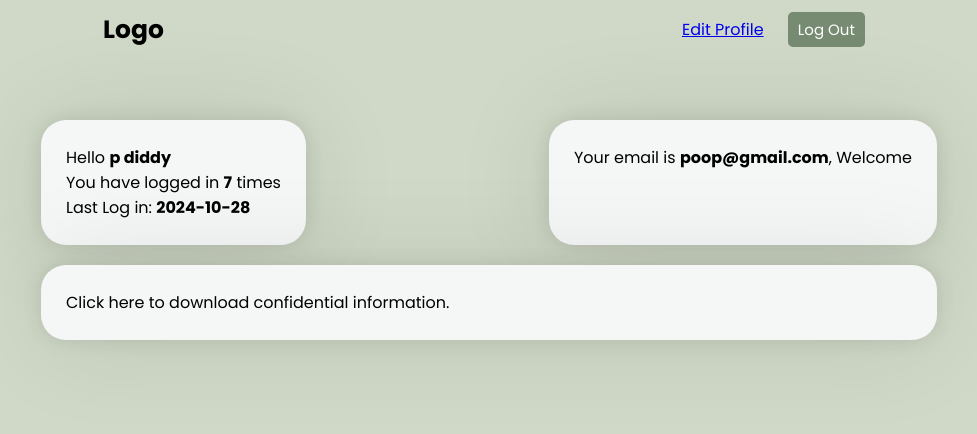
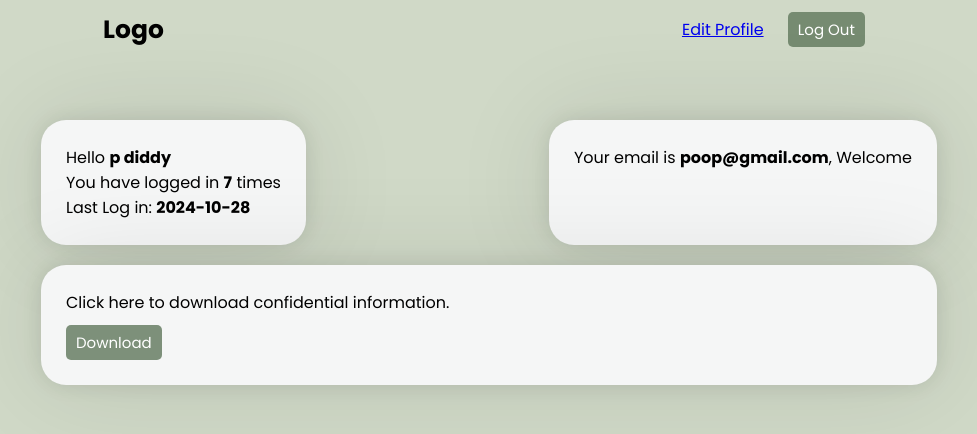
Before and after one commit to DevtheJay/COMP424Website2024, a PHP site: page /home.php in a window 1280 px wide. Shown: the top 434 px of the page, without its empty margins (151-1128 px from the left). Run offline with PHP 8.4, Linux system fonts and the light colour scheme; a user stored in the database is signed in; data comes from the database, SQL or seed files in the repository.

Commit message:
adding download

```diff
--- a/home.php
+++ b/home.php
@@ -51,7 +51,9 @@ $email = $user['Email'];
             <div class="bottom">
                 <div class="box">
                     <p>Click here to download confidential information.</p>
-
+                    <a href="company_confidential_file.txt" download="company_confidential_file.txt">
+                         <button class="btn">Download</button>
+                    </a>
                 </div>
         </div>
     </main>
```
Also changed, not shown: company_confidential_file.txt (+41 -0 lines).
